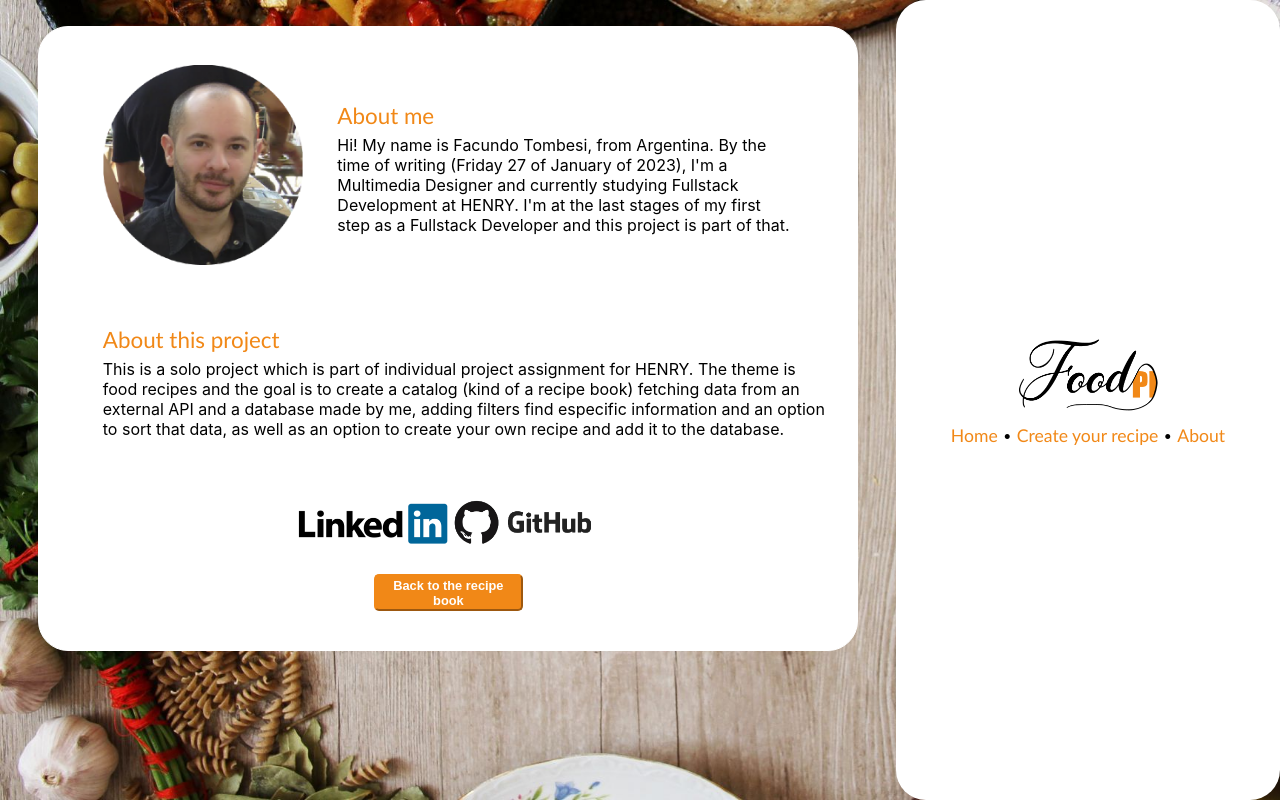
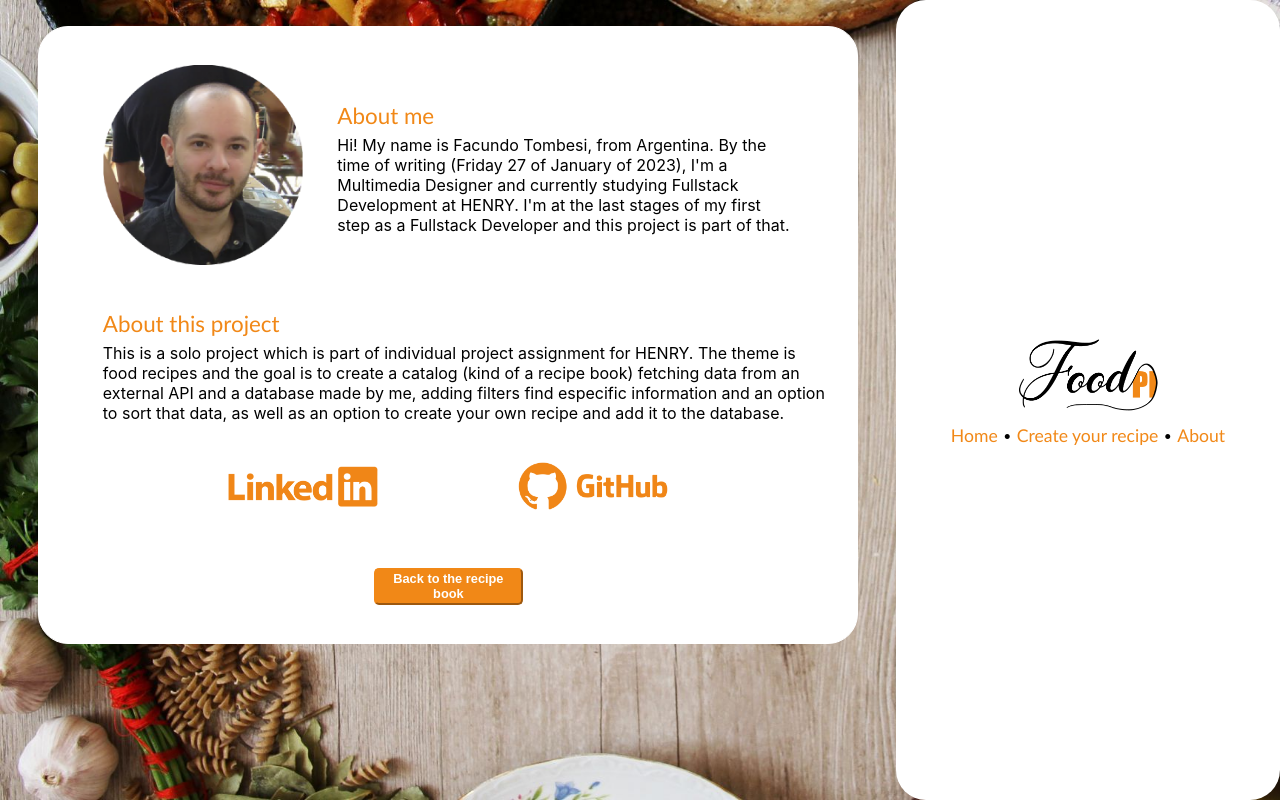
Before and after one commit to FacuTombesi/PI-Food, a React (Create React App) app in the folder client/: page /about in a window 1280 px wide. Built offline with nearby package versions, Linux system fonts and the light colour scheme.

Commit message:
about better logos

```diff
--- a/client/src/components/About.jsx
+++ b/client/src/components/About.jsx
@@ -34,12 +34,16 @@ const About = (props) => {
                 </AboutPi>
                 <LinkCont>
                     <ExtLink>
+                        <ExtLinkCont>
                             <a href="https://www.linkedin.com/in/facundotombesi/" target="_blank" rel="noreferrer">
                                 <img src={linkedin} alt="LinkedIN logo" width="150px" />
                             </a>
+                        </ExtLinkCont>
+                        <ExtLinkCont>
                             <a href="https://github.com/FacuTombesi" target="_blank" rel="noreferrer">
                                 <img src={github} alt="GitHub logo" width="150px" />
                             </a>
+                        </ExtLinkCont>
                     </ExtLink>
                     <Link to="/home">
                         <BackBtn> Back to the recipe book </BackBtn>
@@ -102,7 +106,7 @@ const AboutPi = styled.div `
     display: flex;
     flex-direction: column;
     align-items: flex-start;
-    margin-top: 5%;
+    margin-top: 3%;
     margin-left: 5%;
 `
 
@@ -124,7 +128,7 @@ const LinkCont = styled.div `
     display: flex;
     flex-direction: column;
     align-items: center;
-    margin-top: 5%;
+    margin-top: 3%;
     margin-bottom: 5%;
 `
 
@@ -132,7 +136,11 @@ const ExtLink = styled.div `
     display: flex;
     flex-direction: row;
     align-items: center;
-    margin-bottom: 3%;
+    margin-bottom: 8%;
+`
+
+const ExtLinkCont = styled.div `
+    padding-inline: 70px;
 `
 
 const BackBtn = styled.button `
```
Also changed, not shown: client/src/img/aboutImgs/github-logo.png, client/src/img/aboutImgs/linkedin-logo.png. Lines whose indentation alone changed are shown as unchanged.
